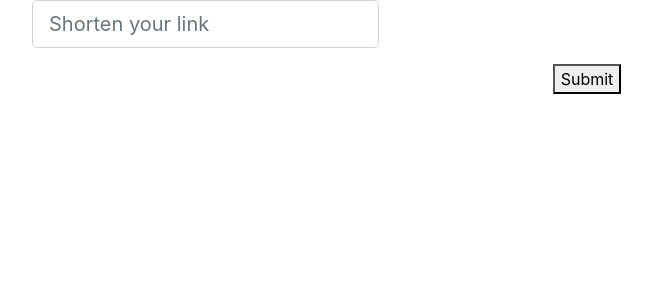
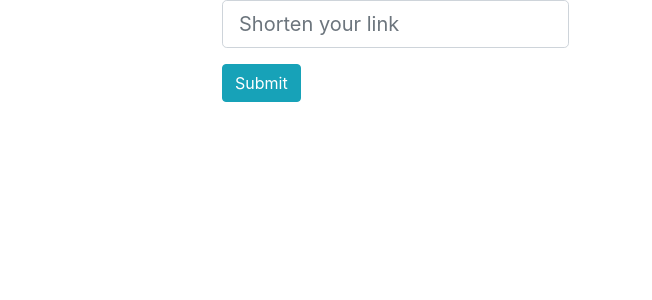
Before and after one commit to neerajp99/url_shortner, a React (Create React App) app in the folder client/: page /homepage in a window 1280 px wide. Shown: the top 300 px of the page, without its empty margins (53-705 px from the left). Built offline with nearby package versions, Linux system fonts and the light colour scheme.

Commit message:
Add methods to add the urls to LocalStorage

```diff
--- a/client/src/components/Homepage.js
+++ b/client/src/components/Homepage.js
@@ -7,9 +7,10 @@ class Homepage extends Component {
     baseUrl: "https://localhost",
     initialUrl: "",
     shortUrl: "",
-    newurl: "",
+    newUrl: "",
     updatedAt: "",
-    createdAt: ""
+    createdAt: "",
+    listOfUrl: []
   };
 
   onChange = event => {
@@ -28,24 +29,57 @@ class Homepage extends Component {
       })
       .then(res => {
         console.log(res.data.newUrl);
+        this.setState({
+          shortUrl: res.data.shortUrl,
+          listOfUrl: [...this.state.listOfUrl, res.data.shortUrl],
+          newUrl: res.data.newUrl,
+          updatedAt: res.data.updatedAt,
+          createdAt: res.data.createdAt
+        });
       })
       .catch(error => {
         console.log(error);
       });
   };
 
+  componentDidUpdate() {
+    const urls = JSON.stringify(this.state.listOfUrl);
+    localStorage.setItem("shortUrl", urls);
+  }
+  componentDidMount = () => {
+    const jsonData = localStorage.getItem("shortUrl");
+    const jsonParse = JSON.parse(jsonData);
+    if (jsonData) {
+      this.setState({
+        listOfUrl: jsonParse
+      });
+    }
+  };
+
   render() {
     return (
       <div className="container">
         <div className="landing row">
-          <div className="col-md-12 text-center">
+          <div className="col-md-8 m-auto">
+            <form onSubmit={this.onSubmit}>
               <InputFieldGroup
                 placeholder="Shorten your link"
                 name="initialUrl"
                 value={this.state.initialUrl}
                 onChange={this.onChange}
               />
-            <button onClick={this.onSubmit}> Submit </button>
+              <input type="submit" className="btn btn-info " />
+            </form>
+          </div>
+          <br />
+          <div className="col-md-8">
+            <div className="col-md-4">
+              {this.state.list && (
+                <h3 className="text-sm-left text-muted">
+                  {this.state.listUrl.map(url => ({ url }))}
+                </h3>
+              )}
+            </div>
           </div>
         </div>
       </div>
```
Lines whose indentation alone changed are shown as unchanged.
